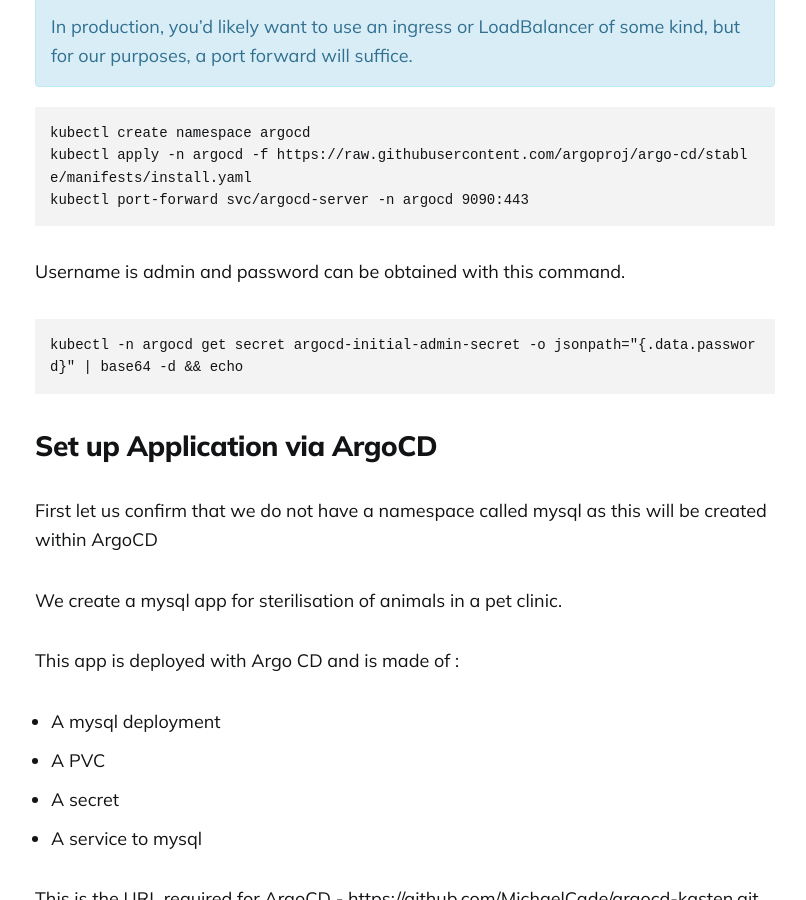
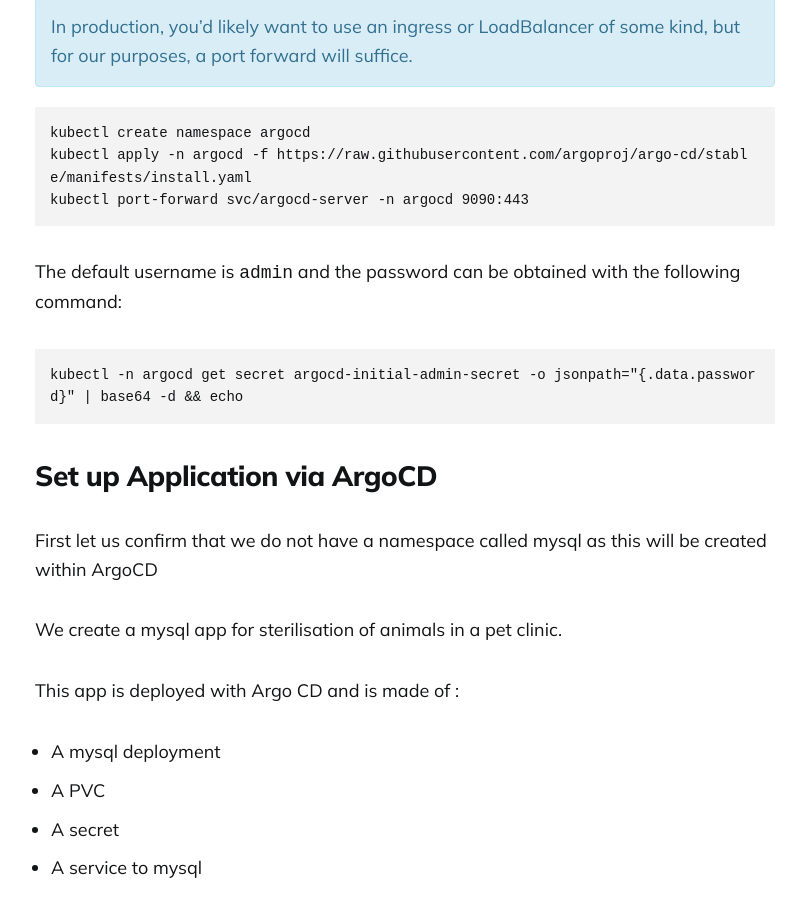
Before and after one commit to newellbrandon/kastendevhub.github.io, a Jekyll site: the page built from _posts/2024-04-25-integrating-backups-into-gitops.md, in a window 1280 px wide and 900 px high, scrolled down 6882 px. Shown: the whole window, without its empty margins (235-1041 px from the left). Built offline with Jekyll 4.4.1, drawn with Linux system fonts in a browser that asks for light colours.

Commit message:
Update _posts/2024-04-25-integrating-backups-into-gitops.md
Co-authored-by: slotdawg <mattslotten@gmail.com>

````diff
--- a/_posts/2024-04-25-integrating-backups-into-gitops.md
+++ b/_posts/2024-04-25-integrating-backups-into-gitops.md
@@ -105,7 +105,7 @@ kubectl apply -n argocd -f https://raw.githubusercontent.com/argoproj/argo-cd/st
 kubectl port-forward svc/argocd-server -n argocd 9090:443
 ```
 
-Username is admin and password can be obtained with this command.
+The default username is `admin` and the password can be obtained with the following command:
 
 ```
 kubectl -n argocd get secret argocd-initial-admin-secret -o jsonpath="{.data.password}" | base64 -d && echo
````
